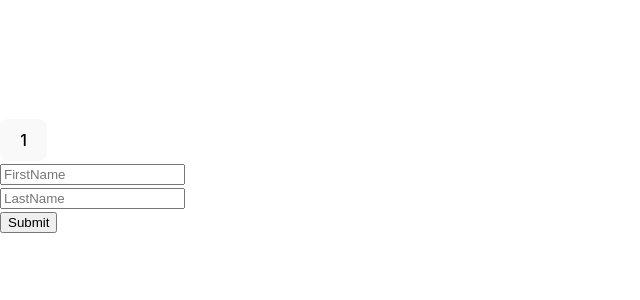
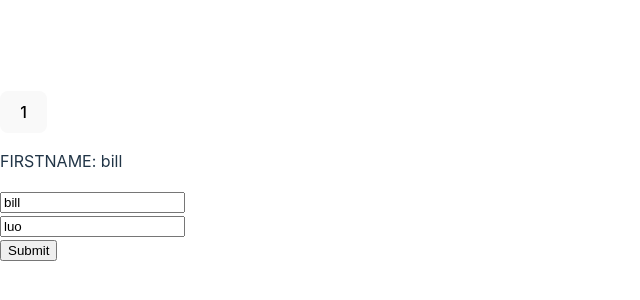
Before and after one commit to dibborah/react-hook-form-beier-luo-again, a React (Vite) app: page / in a window 1280 px wide. Shown: the part 224-524 px from the top of the page, without its empty margins (0-640 px from the left). Built offline with nearby package versions, Linux system fonts and the light colour scheme; the HTML template or start-up script is replaced by a standard one.

Commit message:
learned errors,  handleSubmit, watch, register, providing  types and default values. Rendering variable using the watch API. Putting validation and displayer validation messages using errors state

```diff
--- a/package.json
+++ b/package.json
@@ -11,7 +11,8 @@
   },
   "dependencies": {
     "react": "^18.2.0",
-    "react-dom": "^18.2.0"
+    "react-dom": "^18.2.0",
+    "react-hook-form": "^7.51.5"
   },
   "devDependencies": {
     "@types/react": "^18.2.66",
--- a/src/App.tsx
+++ b/src/App.tsx
@@ -1,18 +1,50 @@
+/* eslint-disable @typescript-eslint/no-explicit-any */
+import { useForm } from "react-hook-form";
+
 let renderCount = 0;
 
+type FieldValues = {
+  firstname: string;
+  lastname: string;
+}
+
 const App = () => {
+  const { register, handleSubmit, formState: { errors }, watch } = useForm<FieldValues>({
+    defaultValues: {
+      firstname: 'bill',
+      lastname: 'luo',
+    }
+  });
   renderCount++;
+  const onsubmit = (data: any) => {
+    console.log(data);
+  }
+  console.log('errors', errors);
+  const firstName = watch('firstname');
+  console.log(firstName);
   return (
     <div>
       <div>
         <button type="button">{renderCount}</button>
       </div>
-      <form>
+      <p>FIRSTNAME: {firstName}</p>
+      <form onSubmit={handleSubmit(onsubmit)}>
         <div>
-          <input name="firstname" placeholder="FirstName" />
+          <input {...register("firstname", {
+            required: 'This is required'
+          })} placeholder="FirstName" />
+          {errors?.firstname && <div style={{ color: "red" }}>{errors?.firstname?.message}</div>}
         </div>
         <div>
-          <input name="lastname" placeholder="LastName" />
+          <input {...register("lastname", {
+            required: 'This is required',
+            minLength: {
+              value: 3,
+              message: 'Min length of 3 is necessary'
+            },
+          })} placeholder="LastName"
+          />
+          {errors?.lastname && <div style={{ color: "red" }}>{errors?.lastname?.message}</div>}
         </div>
         <input type="submit" />
       </form>
```
Also changed, not shown: 1 other file (tests, documents, lock files or other folders).
